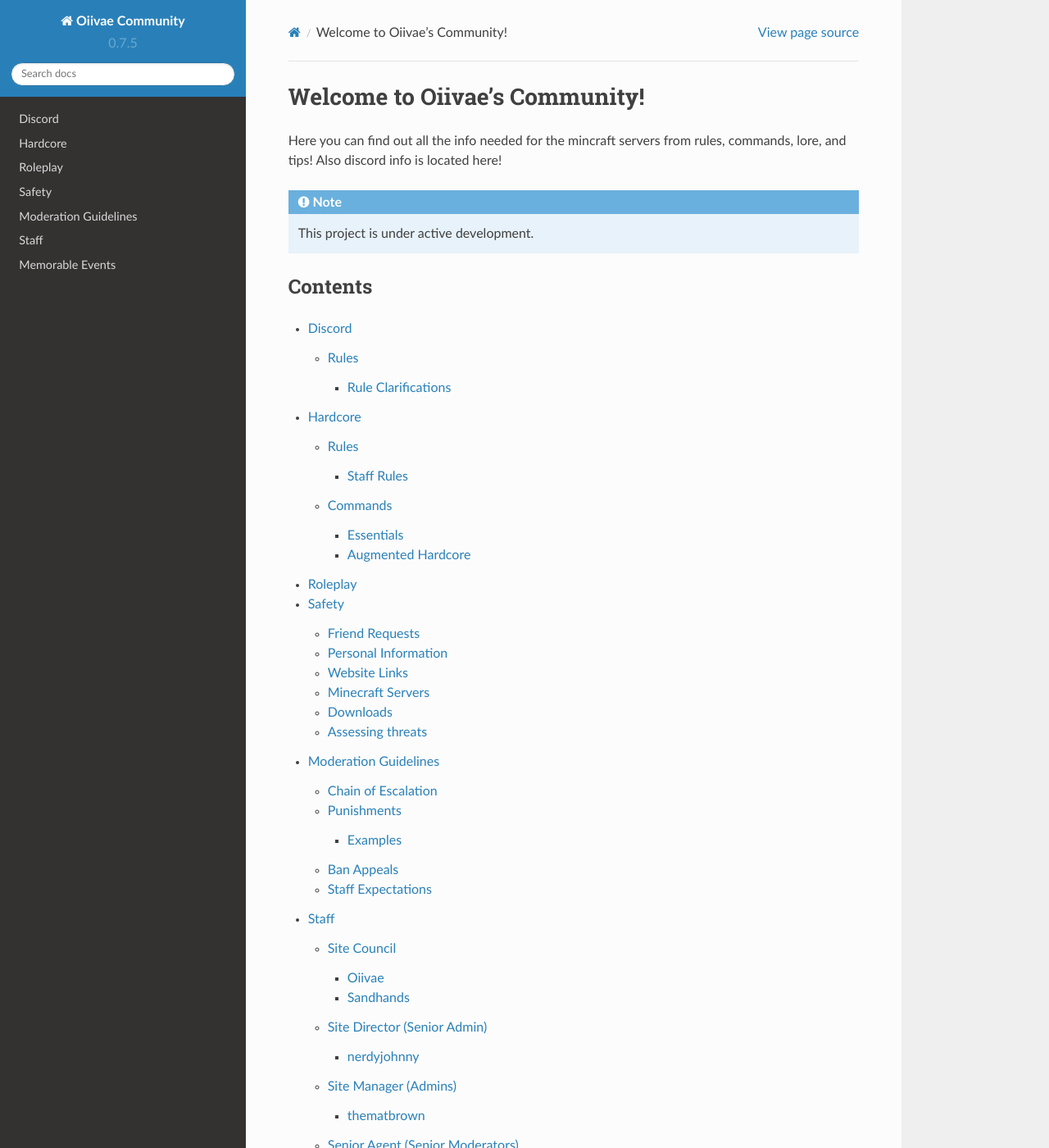
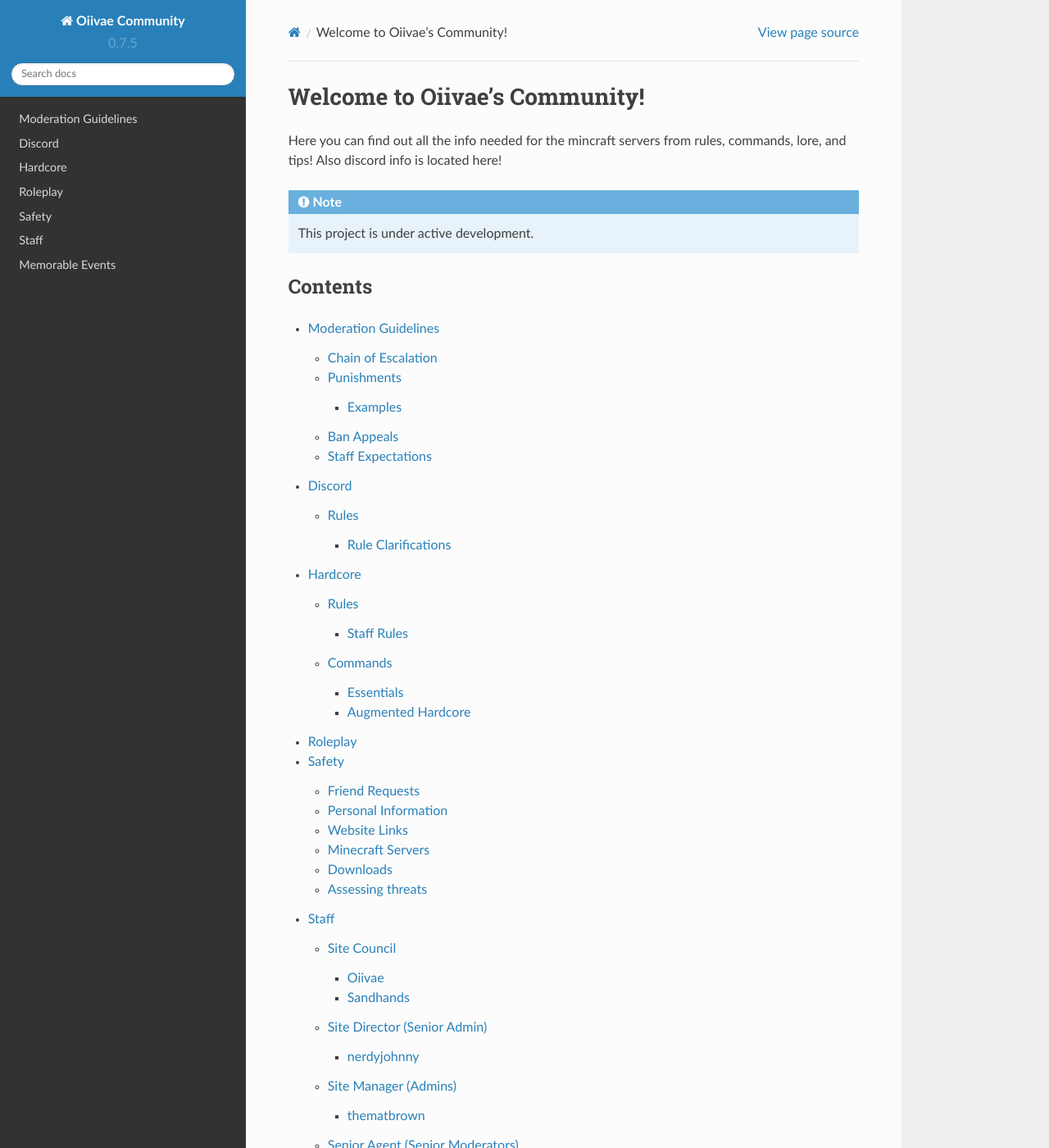
Before and after one commit to nerdyjohnny/ovidoc, a Sphinx documentation site: the page built from docs/source/index.rst, in a window 1280 px wide and 1400 px high. Shown: the whole window at 82% size. Built offline with Sphinx 7.4.7 and the Read the Docs theme 2.0.0, drawn with Linux system fonts in a browser that asks for light colours.

```diff
--- a/docs/source/index.rst
+++ b/docs/source/index.rst
@@ -11,10 +11,10 @@ Contents
 
 .. toctree::
 
+   guidelines
    discord
    hardcore
    rp
    safety
-   guidelines
    staff
    event
```
